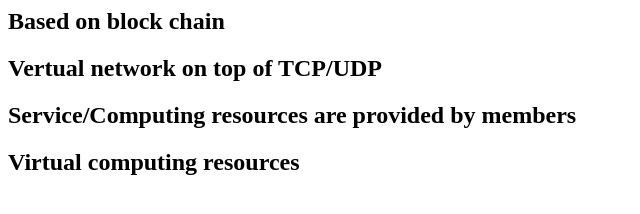
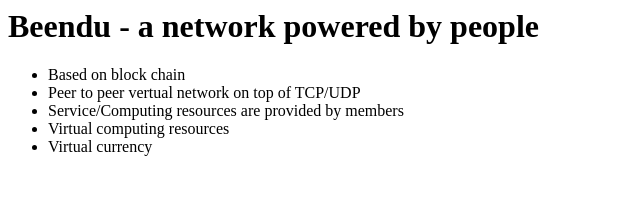
Before and after one commit to beendu/beendu.github.io, a plain HTML site: page index.html in a window 1280 px wide. Shown: the whole page, without its empty margins (0-640 px from the left). Drawn offline with Linux system fonts and the light colour scheme.

Commit message:
Update index.html

```diff
--- a/index.html
+++ b/index.html
@@ -3,11 +3,14 @@
   <title> beendu </title>
 </head>
 <body>
-
-  <h2>Based on block chain </h2>
-  <h2>Vertual network on top of TCP/UDP</h2>
-  <h2>Service/Computing resources are provided by members</h2>
-  <h2>Virtual computing resources</h2>
+  <h1>Beendu - a network powered by people</h1>
+  <ul>
+    <li>Based on block chain</li>
+    <li>Peer to peer vertual network on top of TCP/UDP</li>
+    <li>Service/Computing resources are provided by members</li>
+    <li>Virtual computing resources</li>
+    <li>Virtual currency</li>
+  </ul>
 
 </body>
 </html>
```
